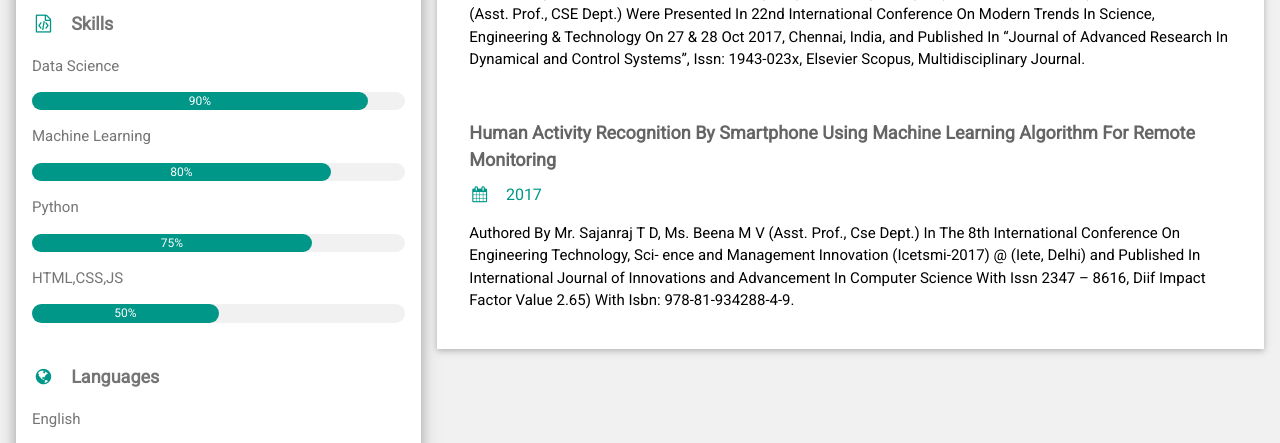
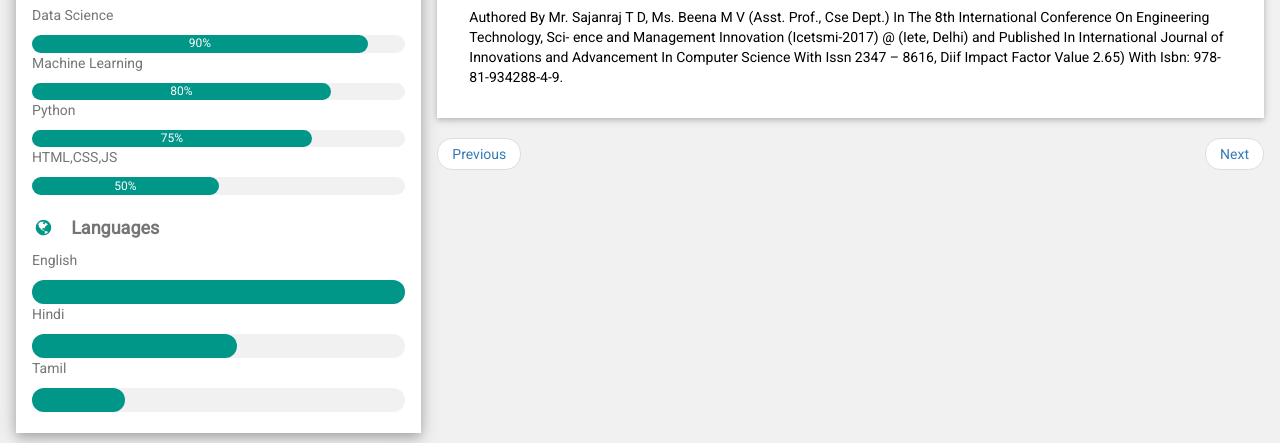
Before and after one commit to sajanraj/sajanraj.github.io, a plain HTML site: page publications.html in a window 1280 px wide. Shown: the part 635-1078 px from the top of the page. Drawn offline with nearby package versions, Linux system fonts and the light colour scheme.

Commit message:
previous and next

```diff
--- a/publications.html
+++ b/publications.html
@@ -6,6 +6,9 @@
 <link rel="stylesheet" href="https://www.w3schools.com/w3css/4/w3.css">
 <link rel='stylesheet' href='https://fonts.googleapis.com/css?family=Roboto'>
 <link rel="stylesheet" href="https://cdnjs.cloudflare.com/ajax/libs/font-awesome/4.7.0/css/font-awesome.min.css">
+<link rel="stylesheet" href="https://maxcdn.bootstrapcdn.com/bootstrap/3.4.1/css/bootstrap.min.css">
+<script src="https://ajax.googleapis.com/ajax/libs/jquery/3.5.1/jquery.min.js"></script>
+<script src="https://maxcdn.bootstrapcdn.com/bootstrap/3.4.1/js/bootstrap.min.js"></script>
 <style>
 html,body,h1,h2,h3,h4,h5,h6 {font-family: "Roboto", sans-serif}
 </style>
@@ -118,6 +121,10 @@ In Computer Science With Issn 2347 – 8616, Diif Impact Factor Value 2.65) With
         </div>
 
       </div>
+        <ul class="pager">
+    <li class="previous"><a href="#">Previous</a></li>
+    <li class="next"><a href="#">Next</a></li>
+  </ul>
     <!-- End Right Column -->
     </div>
 
```
